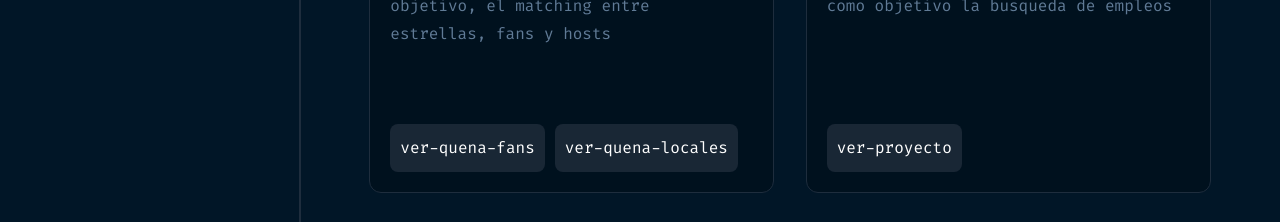
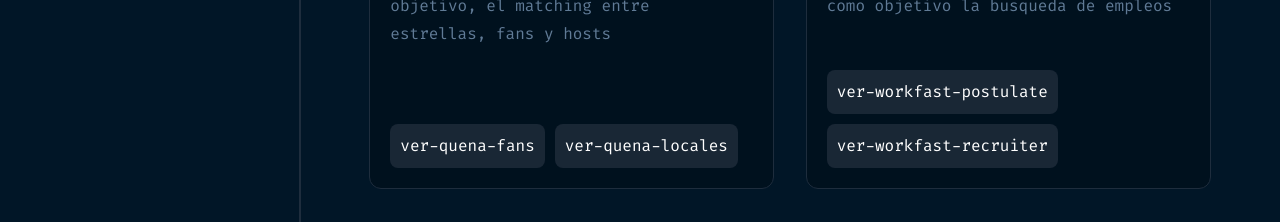
Before and after one commit to ricardogenaro99/ricardo-genaro-portfolio, a React (Create React App) app: page /proyectos in a window 1280 px wide. Shown: the part 457-679 px from the top of the page. Built offline with nearby package versions, Linux system fonts and the light colour scheme.

Commit message:
upd: agregar nuevo empleo y mejoras de diseño

```diff
--- a/src/app/components/sobre-mi/pathNameLink.js
+++ b/src/app/components/sobre-mi/pathNameLink.js
@@ -17,7 +17,12 @@ export const pathNameLink = [
         itemName: "experiencia_laboral",
         contentItem: [
           {
-            titulo: "ANALISTA DE INCIDENTES - CHAZKI (Mayo 2022)",
+            titulo: "ANALISTA TÉCNICO BACKEND PLENO SSR - INDRA (Junio 2023)",
+            cuerpo:
+              "Como Analista Técnico Backend Pleno SSR en INDRA, lidero el desarrollo de soluciones tecnológicas escalables y eficientes para el proyecto de Rimac Seguros, empleando principalmente AWS y Node.js. Con experiencia en bases de datos relacionales y no relacionales, garantizo un almacenamiento y recuperación óptimos de datos. Mi dominio de servicios AWS como Lambda, S3, DynamoDB y otros, junto con mi habilidad en metodologías ágiles como Scrum y el uso de Jira, aseguran la entrega exitosa de proyectos adaptativos y de alta calidad.",
+          },
+          {
+            titulo: "ANALISTA DE INCIDENTES - CHAZKI (Mayo 2022 - Junio 2023)",
             cuerpo:
               "Como analista de incidentes, me responsabilice en detectar y solucionar problemas de las plataformas operativas, del mismo modo, usar mis capacidades como fullstack para planificar y desarrollar soluciones semi-aumatizadas, optimizando el tiempo de solución de incidentes de todo el equipo. Actualmente cumplo la labor de líder el equipo de soporte, asignando actividades, proponiendo soluciones que generen impacto en las labores operativas de la organización.",
           },
--- a/src/app/shared/components/ButtonGray.js
+++ b/src/app/shared/components/ButtonGray.js
@@ -2,7 +2,7 @@ import styled from "styled-components";
 
 export const ButtonGrayContainer = styled.button`
   cursor: pointer;
-  padding: 10px;
+  padding: 8px 10px;
   background: var(--button-gray);
   text-decoration: none;
   border-radius: 8px;
--- a/src/app/shared/utils/globalConsts.js
+++ b/src/app/shared/utils/globalConsts.js
@@ -145,8 +145,19 @@ export const PROJECTS = [
     description:
       "Aplicación MERN Stack con arquitectura API-REST, la cual tiene como objetivo la busqueda de empleos",
     projects: [
+      // {
+      //   alias: "ver-workfast-landing",
+      //   linkProject: "https://workfast-landing.vercel.app/",
+      //   prod: true,
+      // },
       {
-        linkProject: "https://workfast-landing.vercel.app/",
+        alias: "ver-workfast-postulate",
+        linkProject: "https://workfast-postulate.vercel.app/",
+        prod: true,
+      },
+      {
+        alias: "ver-workfast-recruiter",
+        linkProject: "https://workfast-recruiter.vercel.app/",
         prod: true,
       },
     ],
```
